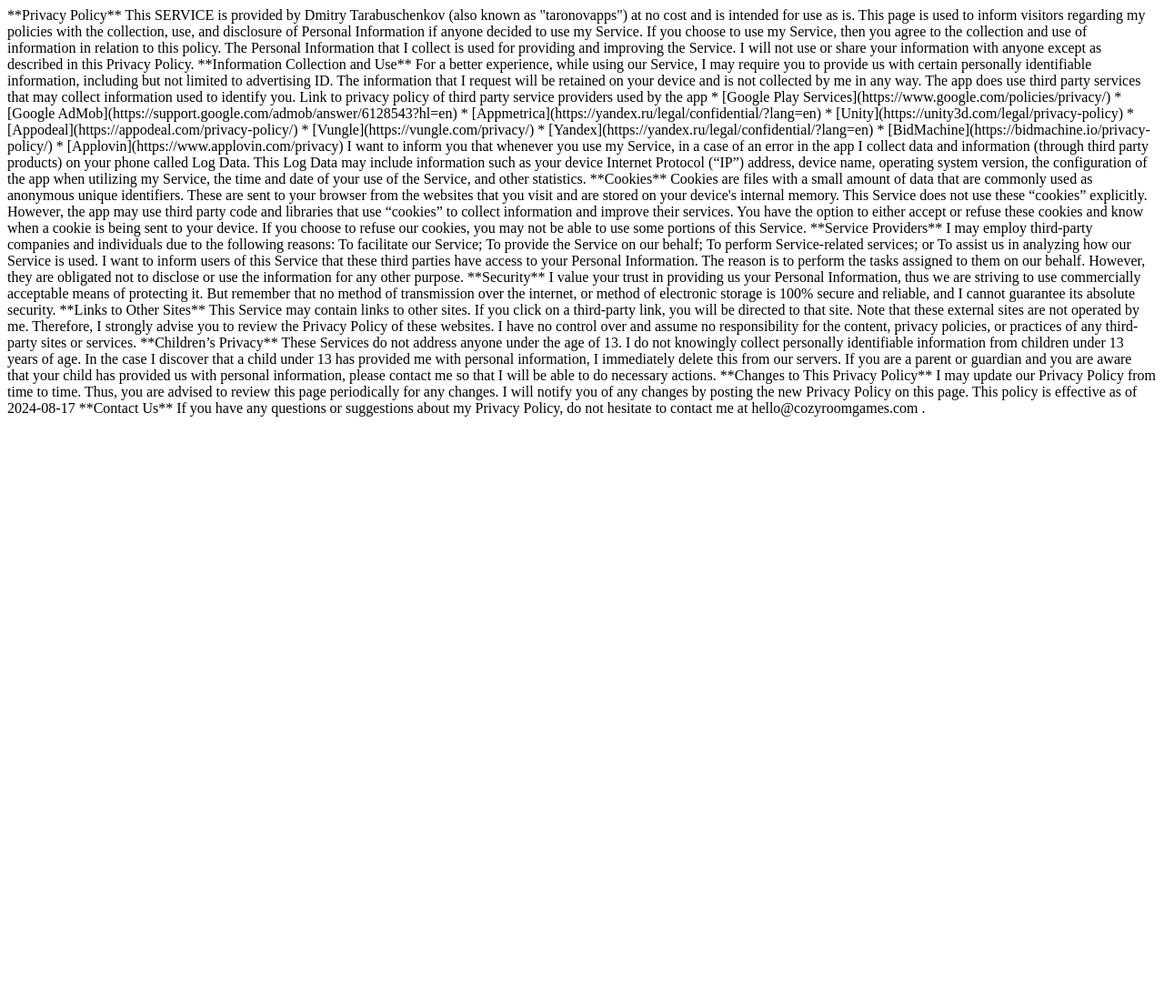
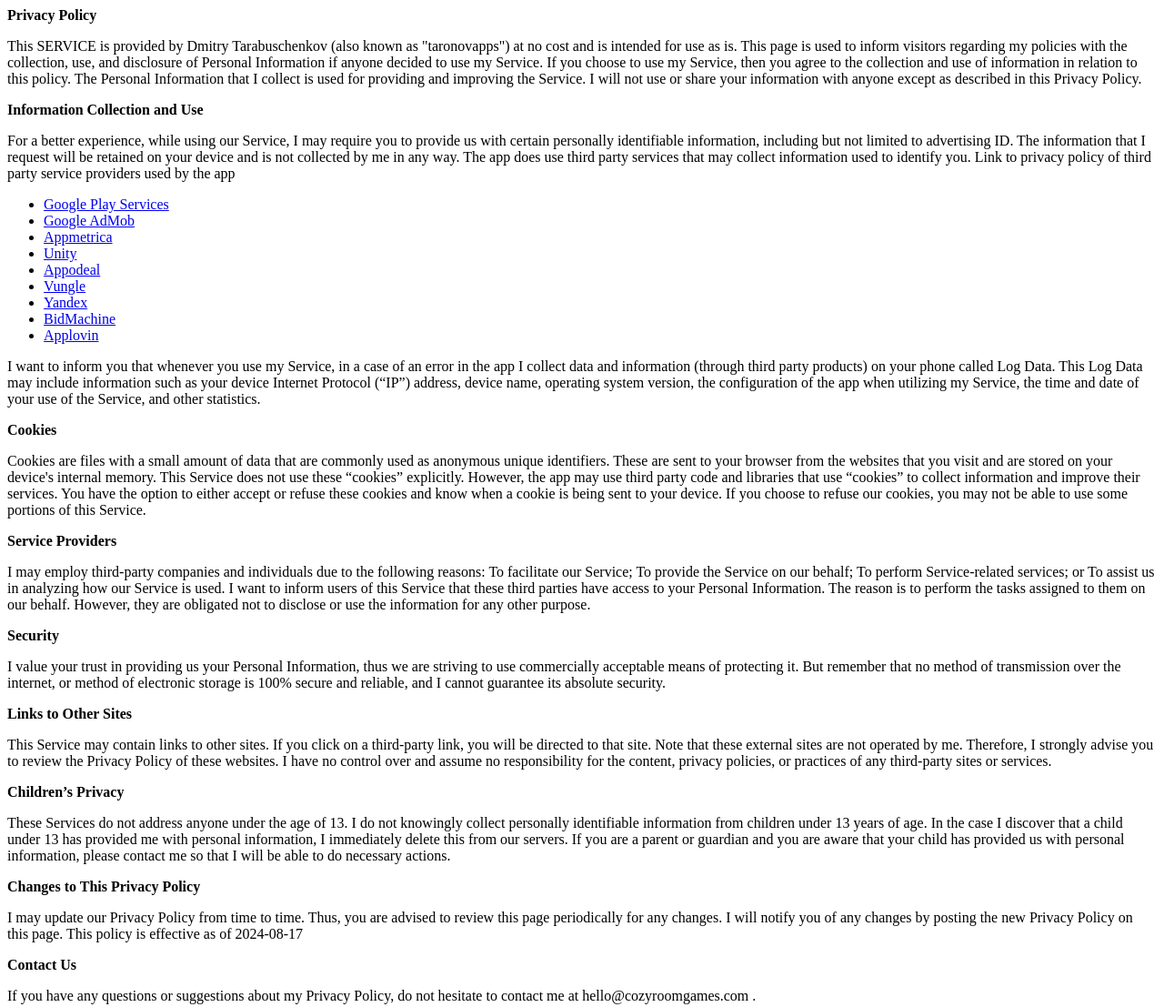
Before and after one commit to dmta2211/dmta2211.github.io, a plain HTML site: page policy.html in a window 1280 px wide. Shown: the whole page at 91% size. Before the commit the page ends 800 px from the top, so only its background shows below. Drawn offline with Linux system fonts and the light colour scheme.

Commit message:
Update policy.html

```diff
--- a/policy.html
+++ b/policy.html
@@ -4,44 +4,44 @@
 </head>
 <body>
 
-**Privacy Policy**
+    <strong>Privacy Policy</strong>
 
-This SERVICE is provided by Dmitry Tarabuschenkov (also known as "taronovapps") at no cost and is intended for use as is.
+    <p>This SERVICE is provided by Dmitry Tarabuschenkov (also known as "taronovapps") at no cost and is intended for use as is.
 
 This page is used to inform visitors regarding my policies with the collection, use, and disclosure of Personal Information if anyone decided to use my Service.
 
 If you choose to use my Service, then you agree to the collection and use of information in relation to this policy. The Personal Information that I collect is used for providing and improving the Service. I will not use or share your information with anyone except as described in this Privacy Policy.
+        </p>
+<strong>Information Collection and Use</strong>
 
-**Information Collection and Use**
-
-For a better experience, while using our Service, I may require you to provide us with certain personally identifiable information, including but not limited to advertising ID. The information that I request will be retained on your device and is not collected by me in any way.
+<p>For a better experience, while using our Service, I may require you to provide us with certain personally identifiable information, including but not limited to advertising ID. The information that I request will be retained on your device and is not collected by me in any way.
 
 The app does use third party services that may collect information used to identify you.
 
 Link to privacy policy of third party service providers used by the app
-
-*   [Google Play Services](https://www.google.com/policies/privacy/)
-*   [Google AdMob](https://support.google.com/admob/answer/6128543?hl=en)
-*   [Appmetrica](https://yandex.ru/legal/confidential/?lang=en)
-*   [Unity](https://unity3d.com/legal/privacy-policy)
-*   [Appodeal](https://appodeal.com/privacy-policy/)
-*   [Vungle](https://vungle.com/privacy/)
-*   [Yandex](https://yandex.ru/legal/confidential/?lang=en)
-*   [BidMachine](https://bidmachine.io/privacy-policy/)
-*   [Applovin](https://www.applovin.com/privacy)
-
+<ul>
+<li> <a href="https://www.google.com/policies/privacy/"> Google Play Services </a> </li>
+<li> <a href="https://support.google.com/admob/answer/6128543?hl=en">Google AdMob </a> </li>
+<li> <a href="https://yandex.ru/legal/confidential/?lang=en"> Appmetrica </a>  </li>
+<li> <a href="https://unity3d.com/legal/privacy-policy">Unity</a> </li>
+<li> <a href="https://appodeal.com/privacy-policy">Appodeal</a> </li>
+<li> <a href="https://vungle.com/privacy/">Vungle</a> </li>
+<li> <a href="https://yandex.ru/legal/confidential/?lang=en">Yandex</a>  </li>
+<li> <a href="https://bidmachine.io/privacy-policy/">BidMachine</a> </li>
+<li> <a href="https://www.applovin.com/privacy/">Applovin</a> </li>
+</ul>
 
 
 I want to inform you that whenever you use my Service, in a case of an error in the app I collect data and information (through third party products) on your phone called Log Data. This Log Data may include information such as your device Internet Protocol (“IP”) address, device name, operating system version, the configuration of the app when utilizing my Service, the time and date of your use of the Service, and other statistics.
+</p>
+<strong> Cookies </strong>
 
-**Cookies**
-
-Cookies are files with a small amount of data that are commonly used as anonymous unique identifiers. These are sent to your browser from the websites that you visit and are stored on your device's internal memory.
+<p>Cookies are files with a small amount of data that are commonly used as anonymous unique identifiers. These are sent to your browser from the websites that you visit and are stored on your device's internal memory.
 
 This Service does not use these “cookies” explicitly. However, the app may use third party code and libraries that use “cookies” to collect information and improve their services. You have the option to either accept or refuse these cookies and know when a cookie is being sent to your device. If you choose to refuse our cookies, you may not be able to use some portions of this Service.
-
-**Service Providers**
-
+</p>
+<strong>Service Providers</strong>
+<p>
 I may employ third-party companies and individuals due to the following reasons:
 
 To facilitate our Service;
@@ -49,27 +49,28 @@
 To perform Service-related services; or
 To assist us in analyzing how our Service is used.
 I want to inform users of this Service that these third parties have access to your Personal Information. The reason is to perform the tasks assigned to them on our behalf. However, they are obligated not to disclose or use the information for any other purpose.
-
-**Security**
-
+</p>
+<strong>Security</strong>
+<p>
 I value your trust in providing us your Personal Information, thus we are striving to use commercially acceptable means of protecting it. But remember that no method of transmission over the internet, or method of electronic storage is 100% secure and reliable, and I cannot guarantee its absolute security.
-
-**Links to Other Sites**
-
+</p>
+<strong>Links to Other Sites</strong>
+<p>
 This Service may contain links to other sites. If you click on a third-party link, you will be directed to that site. Note that these external sites are not operated by me. Therefore, I strongly advise you to review the Privacy Policy of these websites. I have no control over and assume no responsibility for the content, privacy policies, or practices of any third-party sites or services.
-
-**Children’s Privacy**
-
+</p>
+<strong>Children’s Privacy</strong>
+<p>
 These Services do not address anyone under the age of 13. I do not knowingly collect personally identifiable information from children under 13 years of age. In the case I discover that a child under 13 has provided me with personal information, I immediately delete this from our servers. If you are a parent or guardian and you are aware that your child has provided us with personal information, please contact me so that I will be able to do necessary actions.
-
-**Changes to This Privacy Policy**
-
+</p>
+<strong>Changes to This Privacy Policy</strong>
+<p>
 I may update our Privacy Policy from time to time. Thus, you are advised to review this page periodically for any changes. I will notify you of any changes by posting the new Privacy Policy on this page.
 
 This policy is effective as of 2024-08-17
-
-**Contact Us**
-
+</p>
+<strong>Contact Us</strong>
+<p>
 If you have any questions or suggestions about my Privacy Policy, do not hesitate to contact me at hello@cozyroomgames.com .
+</p>
 </body>
 </html>
```
